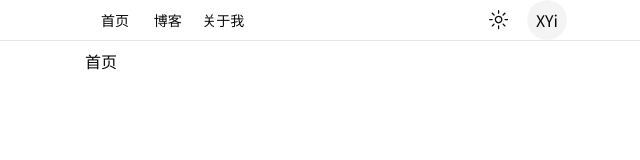
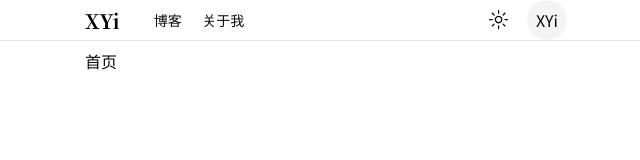
Before and after one commit to xiangly203/blog, a Next.js app: page / in a window 1280 px wide. Shown: the top 160 px of the page, without its empty margins (267-907 px from the left). Built offline with nearby package versions, Linux system fonts and the light colour scheme.

Commit message:
add XYi Logo

```diff
--- /dev/null
+++ b/src/components/icons/personal.tsx
@@ -0,0 +1,10 @@
+export default function XYi(){
+    return (
+        <svg width="34" height="17" viewBox="0 0 34 17" fill="none" xmlns="http://www.w3.org/2000/svg">
+            <path
+                d="M12.48 16.12L14.24 16.3V17H7.52V16.3L9.46 16.12L6.48 10.76L3.38 16.04L5.2 16.3V17H0.44V16.3L2.3 16.04L6.1 10.06L2.22 3.06L0.42 2.88V2.16H7.12V2.88L5.22 3.06L7.9 7.88L10.7 3.1L8.86 2.88V2.16H13.72V2.88L11.76 3.1L8.26 8.56L12.48 16.12ZM26.7117 3.14L22.9517 10.8C22.9517 13.26 22.9517 14.6 22.9917 16.12L25.1517 16.3V17H17.9917V16.3L20.1317 16.12C20.1717 14.68 20.1717 13.42 20.1717 11.18L16.1517 3.02L14.8317 2.88V2.16H21.3917V2.88L19.3517 3.1L22.5117 9.96L25.6517 3.14L23.6717 2.88V2.16H28.4717V2.88L26.7117 3.14ZM31.1763 3.76C30.3163 3.76 29.5963 3.14 29.5963 2.28C29.5963 1.38 30.3163 0.779999 31.1763 0.779999C32.0363 0.779999 32.7563 1.38 32.7563 2.28C32.7563 3.14 32.0363 3.76 31.1763 3.76ZM32.5963 16.22L33.9363 16.38V17H28.4363V16.38L29.8963 16.2C29.9163 15.06 29.9363 13.4 29.9363 12.3V10.88C29.9363 9.6 29.9163 8.84 29.8763 7.84L28.2563 7.68V7.14L32.3163 6L32.5963 6.18L32.5563 9.3V12.3C32.5563 13.4 32.5763 15.08 32.5963 16.22Z"
+                fill="black"/>
+        </svg>
+
+    );
+}
--- a/src/components/nav.tsx
+++ b/src/components/nav.tsx
@@ -22,6 +22,7 @@ import {MoonIcon, SunIcon} from "@radix-ui/react-icons";
 import { Separator } from "@/components/ui/separator"
 import Image from 'next/image'
 import {Avatar, AvatarFallback, AvatarImage} from "@/components/ui/avatar";
+import XYi from "@/components/icons/personal";
 export function NavigationMenuDemo() {
     const { setTheme } = useTheme()
     return (
@@ -29,11 +30,11 @@ export function NavigationMenuDemo() {
             <NavigationMenu className="container w-1/2 ">
                 <NavigationMenuList className="grid grid-cols-12 gap-2">
                     <NavigationMenuItem className="">
-                        <Link href="/" legacyBehavior passHref>
-                            <NavigationMenuLink className={navigationMenuTriggerStyle()}>
-                                首页
-                            </NavigationMenuLink>
+
+                        <Link href="/">
+                           <XYi/>
                         </Link>
+
                     </NavigationMenuItem>
                     <NavigationMenuItem className="">
                         <Link href="/blog" legacyBehavior passHref>
```
